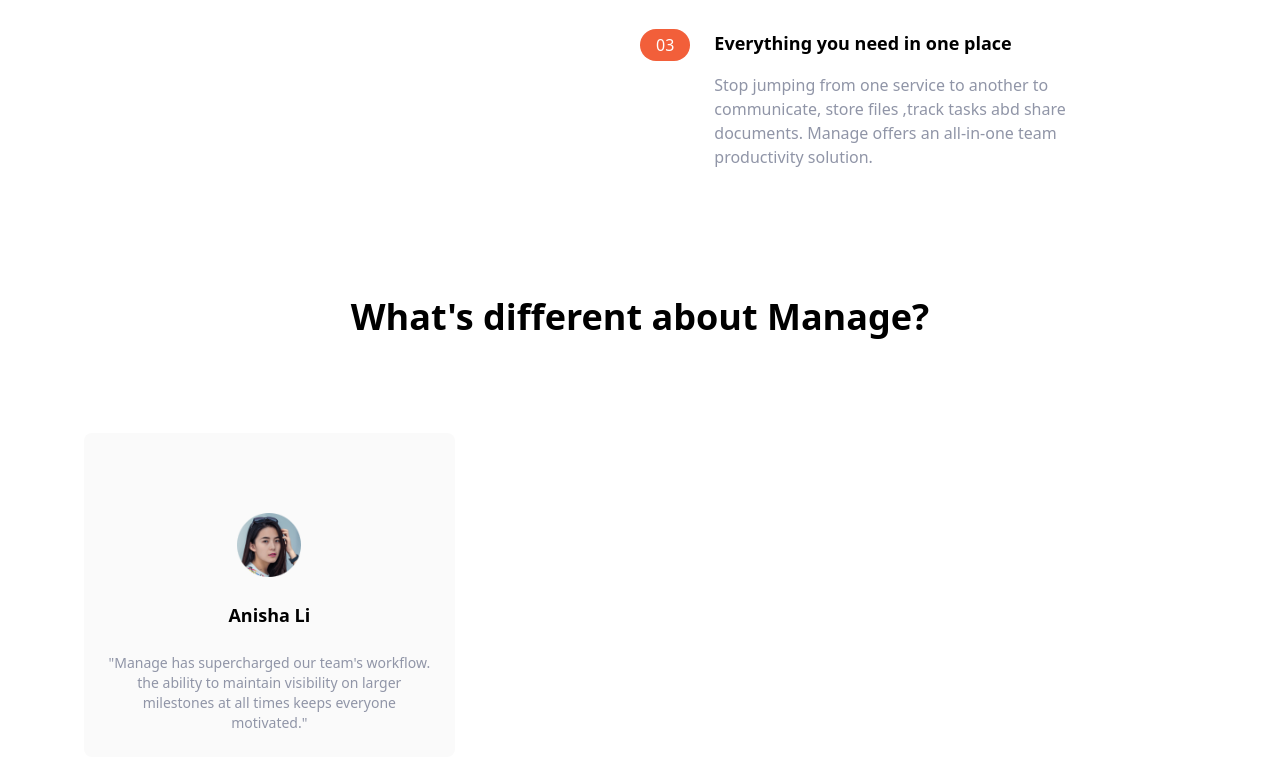
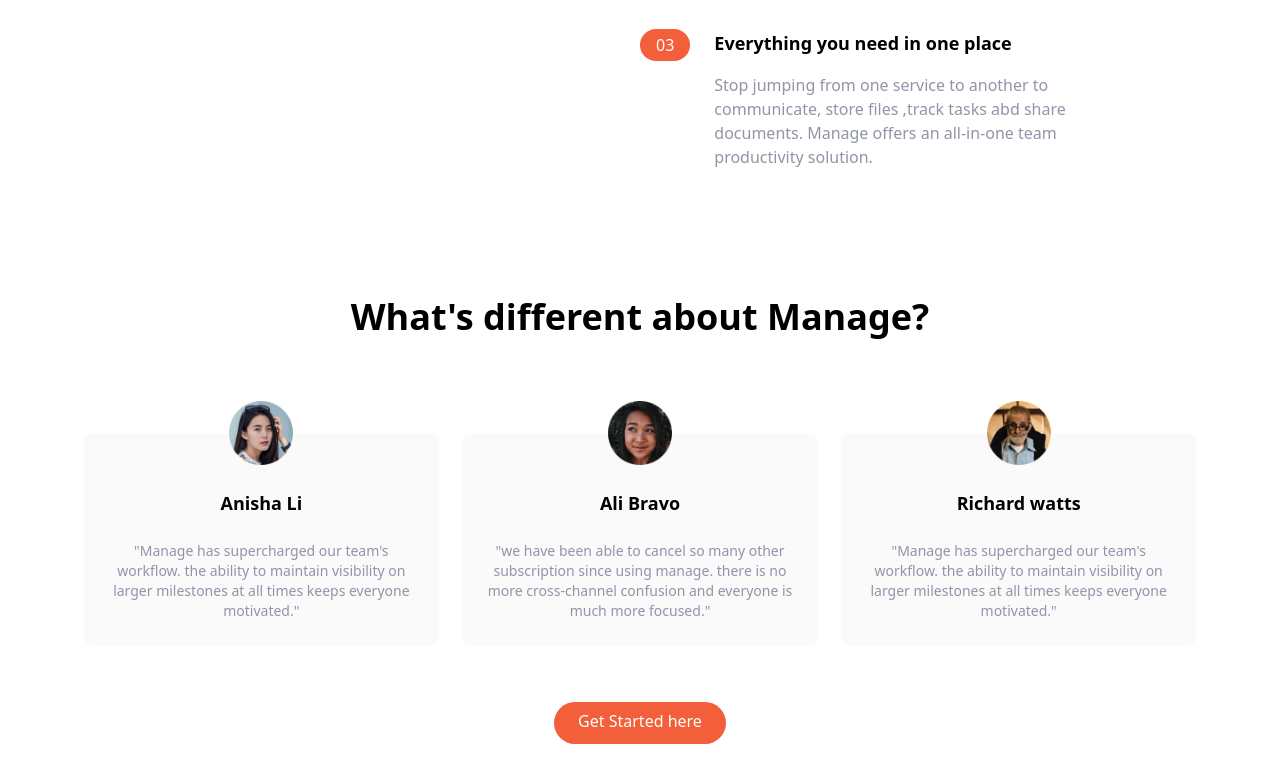
Before and after one commit to tamimhasan19702/tailwind-landing-page, a website: page index.html in a window 1280 px wide. Shown: the part 971-1754 px from the top of the page. Before the commit the page ends 1728 px from the top, so only its background shows below. Drawn offline with Linux system fonts and the light colour scheme.

Commit message:
testimonial section update

```diff
--- a/index.html
+++ b/index.html
@@ -172,15 +172,43 @@
       </h2>
       <!-- testimonials -->
       <div class="flex flex-col mt-24 md:flex-row md:space-x-6">
+
         <!-- items-1 -->
         <div class="flex flex-col items-center p-6 space-y-6 rounded-lg bg-veryLightGray md:w-1/3">
-          <img src="./img/avatar-anisha.png" alt="" class="w-16 mt-14">
+          <img src="./img/avatar-anisha.png" alt="" class="w-16 -mt-14">
           <h5 class="text-lg font-bold">Anisha Li</h5>
           <p class="text-sm text-darkGrayishBlue">
             "Manage has supercharged our team's workflow. the ability to maintain
             visibility on larger milestones at all times keeps everyone motivated."
           </p>
         </div>
+
+        <!-- items-2 -->
+        <div class="hidden flex-col items-center p-6 space-y-6 rounded-lg bg-veryLightGray md:flex md:w-1/3">
+          <img src="./img/avatar-ali.png" alt="" class="w-16 -mt-14">
+          <h5 class="text-lg font-bold">Ali Bravo</h5>
+          <p class="text-sm text-darkGrayishBlue">
+            "we have been able to cancel so many other subscription since using manage. there is no more cross-channel confusion and everyone is much more focused."
+          </p>
+        </div>
+
+        <!-- items-3 -->
+        <div class="hidden flex-col items-center p-6 space-y-6 rounded-lg bg-veryLightGray md:flex md:w-1/3">
+          <img src="./img/avatar-richard.png" alt="" class="w-16 -mt-14">
+          <h5 class="text-lg font-bold">Richard watts</h5>
+          <p class="text-sm text-darkGrayishBlue">
+            "Manage has supercharged our team's workflow. the ability to maintain
+            visibility on larger milestones at all times keeps everyone motivated."
+          </p>
+        </div>
+
+
+      </div>
+
+      <!-- button -->
+
+      <div class="my-16">
+        <a href="#" class="p-3 px-6 pt-2 text-white bg-brightRed rounded-full baseline hover:bg-brightRedLight">Get Started here</a>
       </div>
     </div>
    </section>
```
Also changed, not shown: css/main.css.
